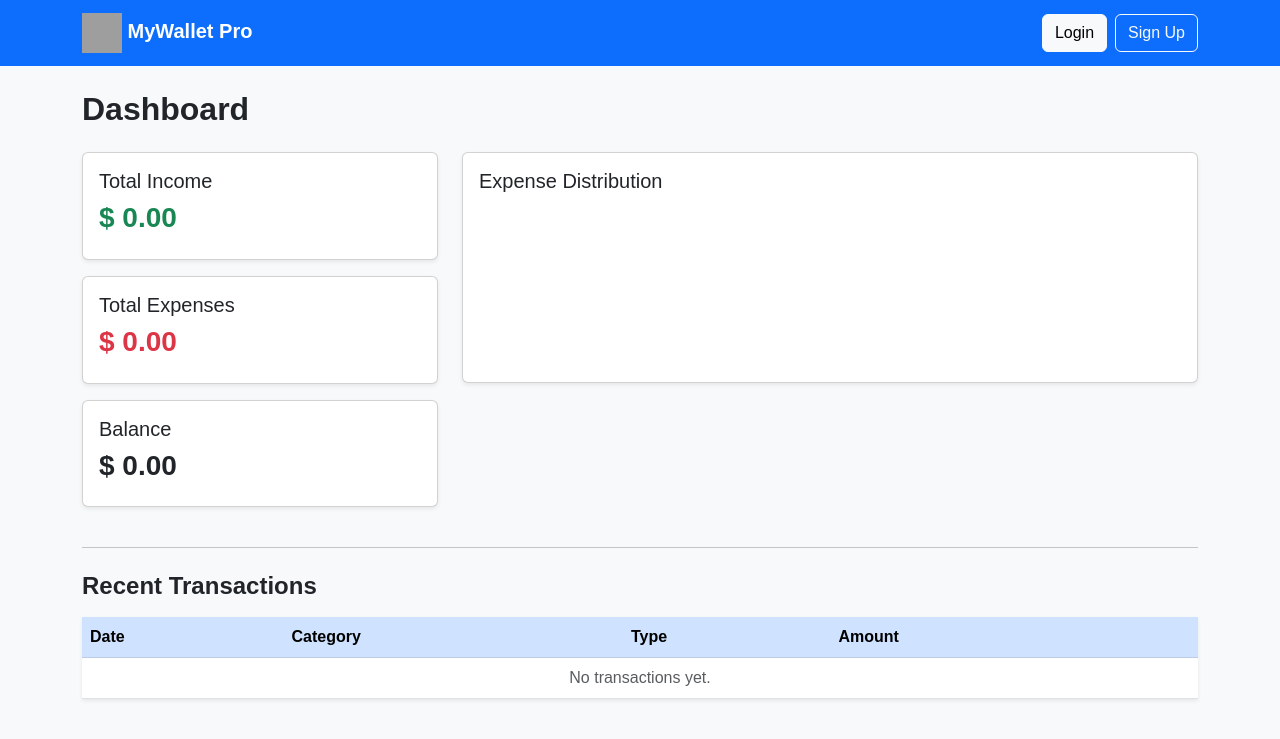
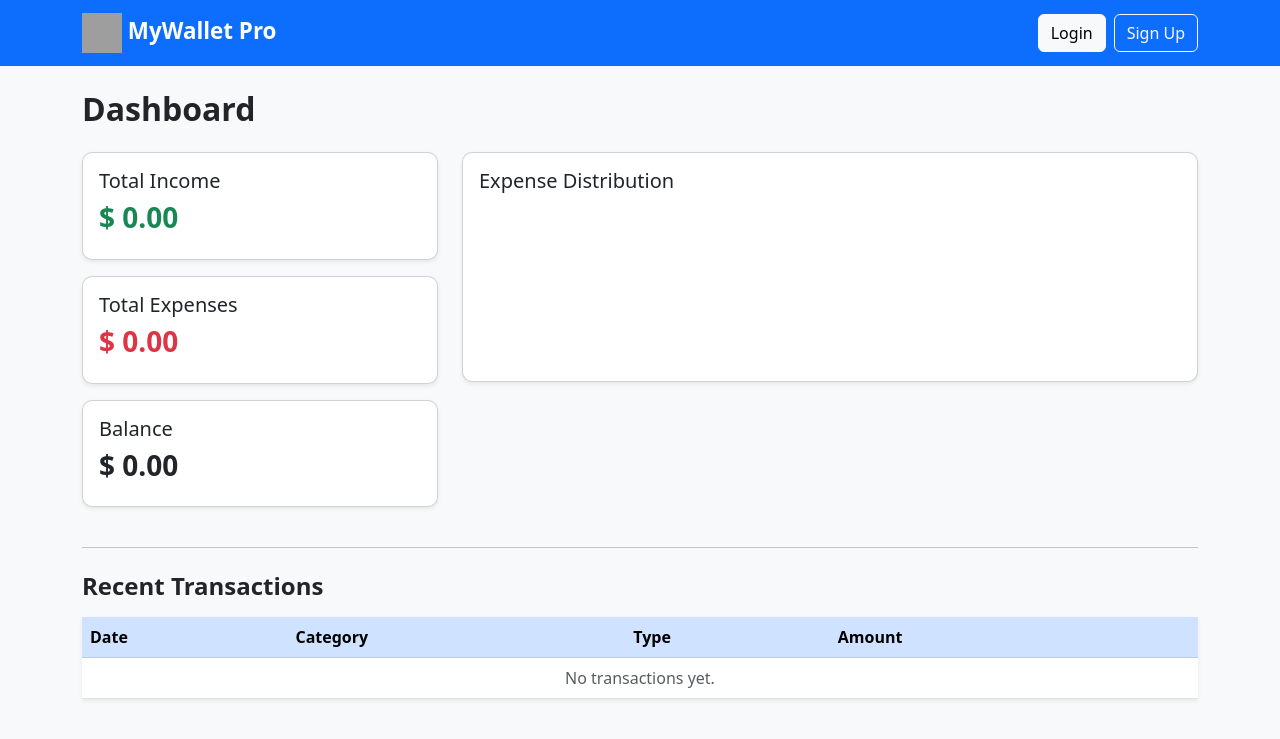
Before and after one commit to khaledelsayed2003/MyWallet_Pro, a Flask app: page / in a window 1280 px wide. Shown: the top 739 px of the page. Run offline with Flask 3, Linux system fonts and the light colour scheme; a map, chart or similar area stays blank; grey boxes are pictures that could not be loaded.

Commit message:
style: add base css

```diff
--- a/static/css/style.css
+++ b/static/css/style.css
@@ -1,4 +1,15 @@
 body {
-    margin: 0;
-    font-family: sans-serif;
+    background-color: #f8f9fa;
 }
+
+.card {
+    border-radius: 10px;
+}
+
+.navbar-brand {
+    font-size: 1.4rem;
+}
+
+table tbody tr td {
+    vertical-align: middle;
+}
```
